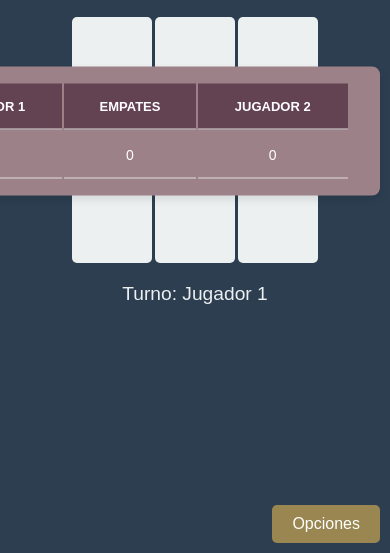
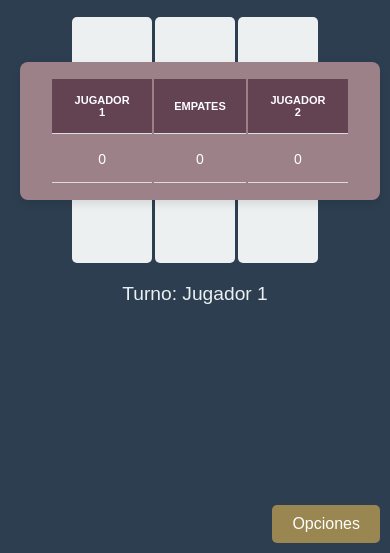
Before and after one commit to MiguelAngelHidalgo03/Pagina-Web-Multijuegos, a plain HTML site: page TresEnRaya/TresEnRaya.html in a window 390 px wide. Both pictures are taken after a click on the button "Resultados". Shown: the part 291-844 px from the top of the page. Drawn offline with Linux system fonts and the light colour scheme.

Commit message:
Menú resultados arreglado para móvil

```diff
--- a/TresEnRaya/Style_TresEnRaya.css
+++ b/TresEnRaya/Style_TresEnRaya.css
@@ -302,10 +302,12 @@ button:hover {
     /* Tabla de resultados más pequeña */
     #tablaResult {
         position: fixed;
+        width: 360px;
+        height: 100px;
     }
 
     #tablaResult th {
-        font-size: 13px;
+        font-size: 11px;
     }
 
     #opcionesModal {
```
